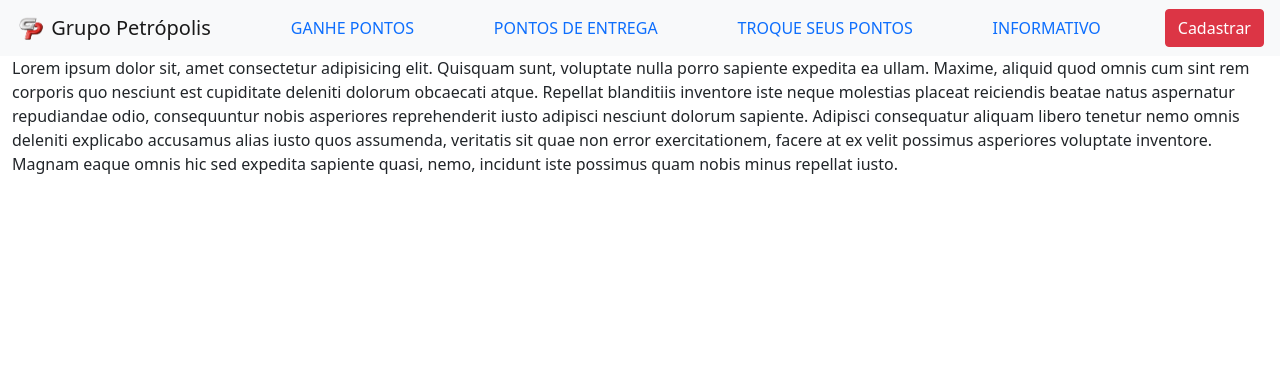
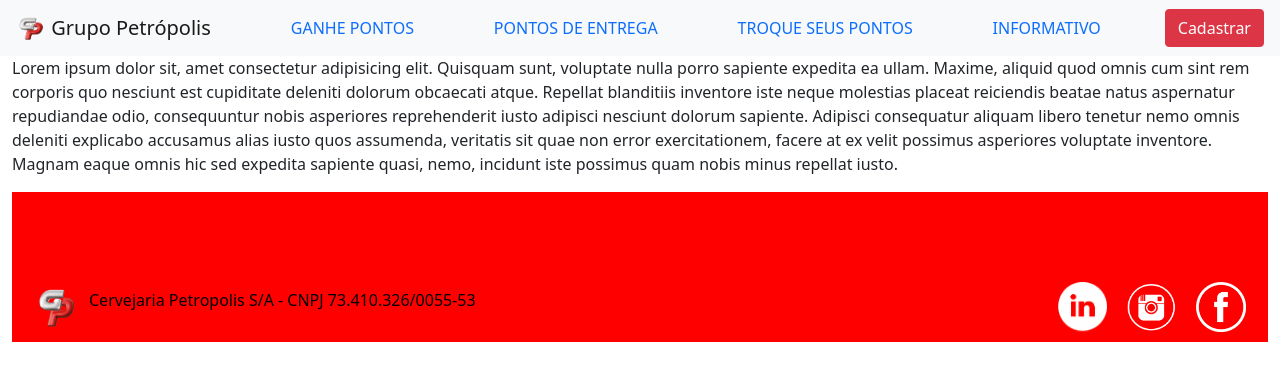
Before and after one commit to renata-matsumoto/devgreen, a plain HTML site: page html/informativo.html in a window 1280 px wide. Drawn offline with nearby package versions, Linux system fonts and the light colour scheme.

Commit message:
mudanças

```diff
--- a/html/informativo.html
+++ b/html/informativo.html
@@ -48,6 +48,25 @@
 
     </section>
 
+    <!-- Footer -->
+    <footer class="container-fluid">
+        <div class="footer1 container-fluid d-flex justify-content-between align-items-end mt-3 mb-3">
+
+            <div class="d-flex">
+                <img src="../images/logo.png" width="45" height="45" class="d-inline-block align-top" alt="">
+                <p class="mt-3">Cervejaria Petropolis S/A - CNPJ 73.410.326/0055-53</p>
+            </div>
+            <div>
+                <a href="https://web.facebook.com/grupo.petropolis?_rdc=1&_rdr"><img src="../images/facebook1.png"
+                        alt="logo do Facebook"></a>
+                <a href="https://www.instagram.com/grupo.petropolis/"><img src="../images/instagram.jpg"
+                        alt="logo do Instagram"></a>
+                <a href="https://www.linkedin.com/company/grupo-petropolis/"><img src="../images/lin.png"
+                        alt="logo do Linkedin"></a>
+            </div>
+        </div>
+    </footer>
+
      <!-- Botao Top -->
   <a href="#" id="topBtn" title="Voltar ao Topo"><i class="h1 bi bi-arrow-up-square-fill"></i></a>
   <!-- FIM Botao Top -->
--- a/style/style.css
+++ b/style/style.css
@@ -150,13 +150,16 @@
     color:black;
     height: 150px;
 }
-
+.footer2{
+    background-color: red;
+    color:black;
+    height: 10vh;
+}
 .footer1 img{
     float: right;
     height: 50px;
     margin: 10px;
 }
-
 
 .footer1 .texto2{
     align-items: flex-end;
```
Also changed, not shown: html/cadastro-parceiro.html (+11 -6 lines).
